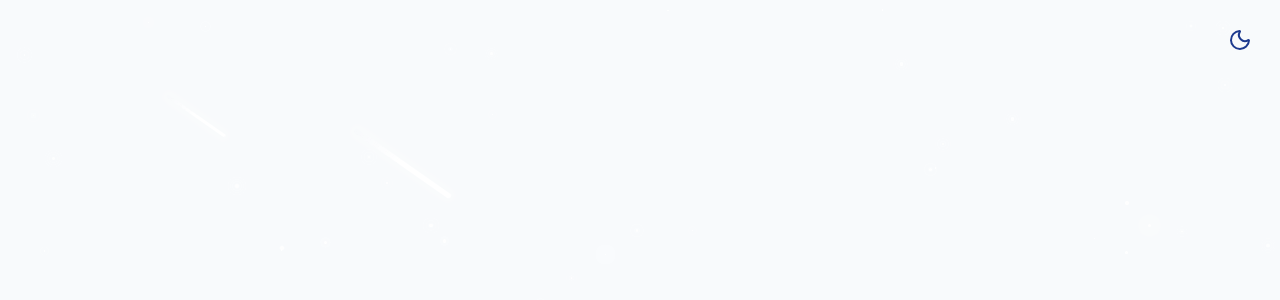
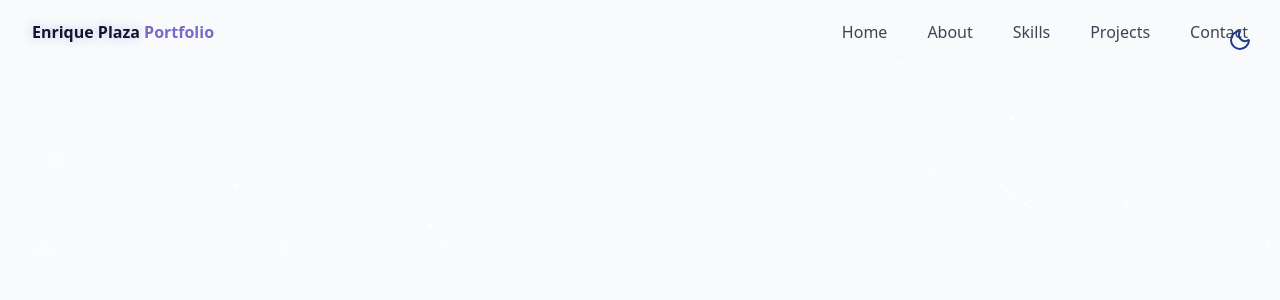
Before and after one commit to enriplaso/enrique-porfolio, a React (Vite) app: page / in a window 1280 px wide. Shown: the top 300 px of the page. Built offline with nearby package versions, Linux system fonts and the light colour scheme.

Commit message:
nave menu

```diff
--- a/src/components/Background.tsx
+++ b/src/components/Background.tsx
@@ -94,8 +94,8 @@
           key={meteor.id}
           className="meteor animate-meteor"
           style={{
-            width: meteor.size * 50 + "px",
-            height: meteor.size * 2 + "px",
+            width: meteor.size * 40 + "px",
+            height: meteor.size + "px",
             left: meteor.x + "%",
             top: meteor.y + "%",
             // animationDelay: meteor.delay,
--- /dev/null
+++ b/src/components/NavBar.tsx
@@ -0,0 +1,94 @@
+import { cn } from "@/lib/utils";
+import { Menu, X } from "lucide-react";
+import { useEffect, useState } from "react";
+
+type NavItem = { name: string; href: string };
+
+const navItems: NavItem[] = [
+  { name: "Home", href: "#hero" },
+  { name: "About", href: "#about" },
+  { name: "Skills", href: "#skills" },
+  { name: "Projects", href: "#projects" },
+  { name: "Contact", href: "#contact" },
+];
+
+export const Navbar = () => {
+  const [isScrolled, setIsScrolled] = useState(false);
+  const [isMenuOpen, setIsMenuOpen] = useState(false);
+
+  useEffect(() => {
+    const handleScroll = () => {
+      setIsScrolled(window.screenY > 10);
+    };
+
+    window.addEventListener("scroll", handleScroll);
+    return () => window.removeEventListener("scroll", handleScroll);
+  }, []);
+
+  return (
+    <nav
+      className={cn(
+        "fixed w-full z-40 transition-all duration-300",
+        isScrolled
+          ? "py-3 bg-background/80 background-blur-md shadow-xs"
+          : "py-5"
+      )}
+    >
+      <div className="container flex items-center justify-between">
+        <a
+          className="text-x1 font-bold  text-primary flex items-center"
+          href="#hero"
+        >
+          <span className="relative z-10">
+            <span className="text-glow text-foreground">Enrique Plaza</span>{" "}
+            Portfolio
+          </span>
+        </a>
+        {/**Desktop version */}
+        <div className="hidden md:flex space-x-10">
+          {navItems.map((item, key) => (
+            <a
+              key={key}
+              href={item.href}
+              className="text-foreground/80 hover:text-primary transition-colors duration-300"
+            >
+              {item.name}
+            </a>
+          ))}
+        </div>
+
+        {/**Mobile version */}
+        <button
+          onClick={() => setIsMenuOpen((prev) => !prev)}
+          className="md:hidden p-2 text-foreground z-50"
+          aria-label={isMenuOpen ? "Close Menu" : "Open Menu"}
+        >
+          {isMenuOpen ? <X size={24} /> : <Menu size={24} />}{" "}
+        </button>
+
+        <div
+          className={cn(
+            "fixed inset-0 bg-background/90 backdroup-blur-md z-40 flex flex-col items-center justify-center",
+            "transition-all duration-300 md:hidden",
+            isMenuOpen
+              ? "opacity-100 pointer-events-auto"
+              : "opacity-0 pointer-events-none"
+          )}
+        >
+          <div className="flex flex-col space-y-10 text-xl">
+            {navItems.map((item, key) => (
+              <a
+                key={key}
+                href={item.href}
+                className="text-foreground/80 hover:text-primary transition-colors duration-300"
+                onClick={() => setIsMenuOpen(false)}
+              >
+                {item.name}
+              </a>
+            ))}
+          </div>
+        </div>
+      </div>
+    </nav>
+  );
+};
--- a/src/index.css
+++ b/src/index.css
@@ -52,8 +52,11 @@
       transform: rotate(215deg) translateX(0);
       opacity: 1;
     }
+    30% {
+      opacity: 0.5;
+    }
     70% {
-      opacity: 1;
+      opacity: 0.3;
     }
     100% {
       transform: rotate(215deg) translateX(-500px);
--- a/src/pages/Home.tsx
+++ b/src/pages/Home.tsx
@@ -1,10 +1,12 @@
-import { ThemeToggle } from "../components/ThemeToggle";
+import { Navbar } from "@/components/NavBar";
+import { ThemeToggle } from "@/components/ThemeToggle";
 import { Background } from "@/components/Background";
 export const Home = () => {
   return (
     <div className="min-h-screen bg-background text-foreground overflow-x-hidden">
       <ThemeToggle />
       <Background />
+      <Navbar />
     </div>
   );
 };
```
